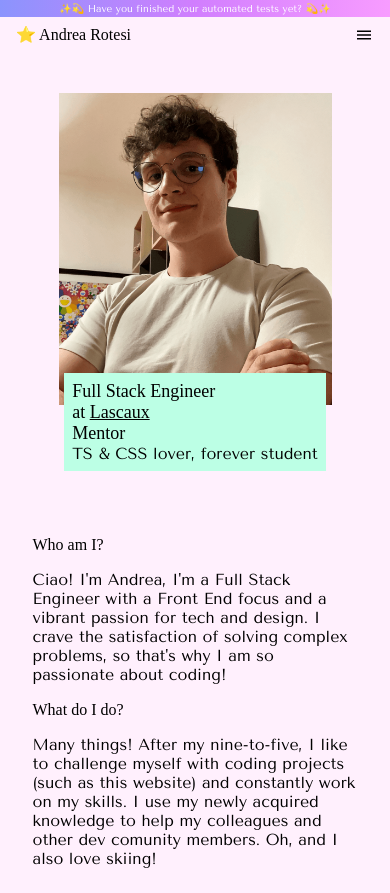
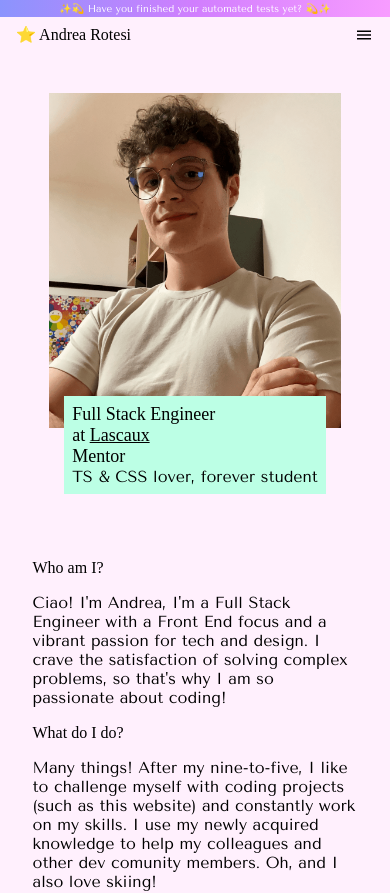
Before and after one commit to andrearotesi/ng-portfolio, an Angular app: page / in a window 390 px wide. Shown: the top 893 px of the page. Built offline with nearby package versions, Linux system fonts and the light colour scheme; a web font is replaced by a local one.

Commit message:
Changed resume

```diff
--- a/src/app/components/header/header.component.ts
+++ b/src/app/components/header/header.component.ts
@@ -40,7 +40,7 @@ export class HeaderComponent implements OnInit {
     },
     {
       displayName: 'Résumé',
-      fileLocation: 'assets/resume/Andrea-Rotesi-Resume-DEV.pdf'
+      fileLocation: 'assets/resume/Andrea-Rotesi-Resume-2023.pdf'
     },
     {
       displayName: 'Contacts',
--- a/src/app/pages/home-page/home-page.component.scss
+++ b/src/app/pages/home-page/home-page.component.scss
@@ -65,7 +65,7 @@ img {
     }
 
     img {
-        width: 70%;
+        width: 75%;
         margin-top: 1.5em;
         padding: 0 !important;
     }
```
Also changed, not shown: 2 other files (tests, documents, lock files or other folders).
